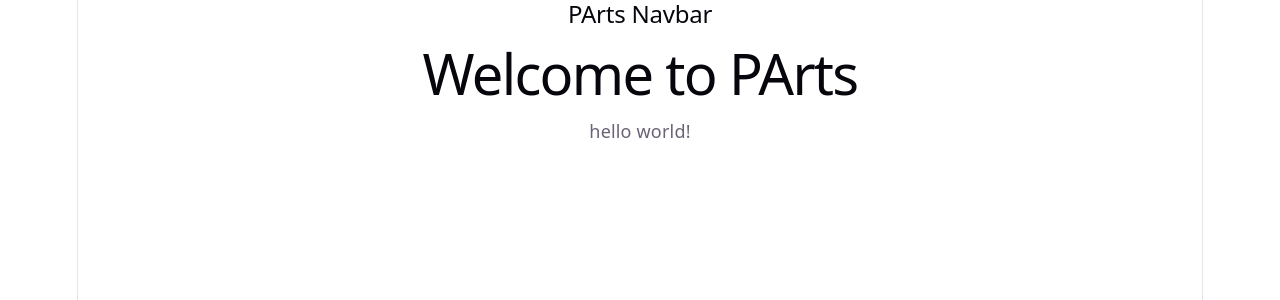
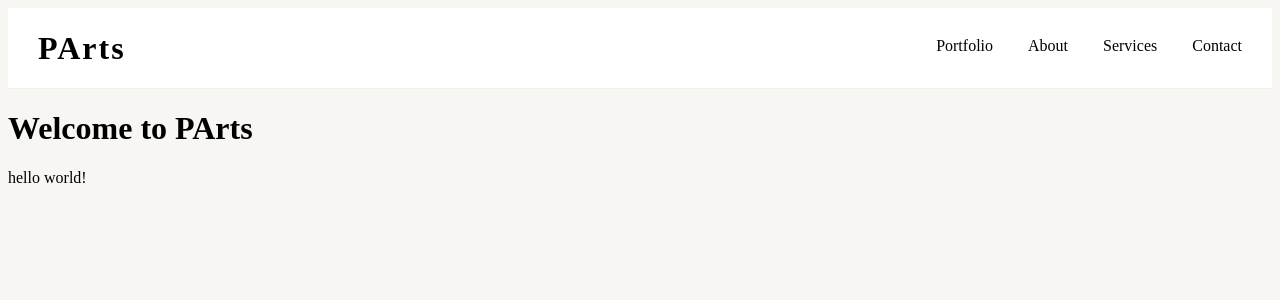
Before and after one commit to Hossein-Kelisa/PArts, a React (Vite) app in the folder client/: page / in a window 1280 px wide. Shown: the top 300 px of the page. Built offline with nearby package versions, Linux system fonts and the light colour scheme.

Commit message:
clear all styles in index.css and create Navbar component

```diff
--- /dev/null
+++ b/client/src/components/Navbar.css
@@ -0,0 +1,117 @@
+.navbar {
+  width: 100%;
+  background: white;
+
+  border-bottom: 1px solid #eee;
+  position: sticky;
+  top: 0;
+  z-index: 1000;
+}
+
+.navbar-container {
+  max-width: 1300px;
+  height: 80px;
+  margin: auto;
+  padding: 0 30px;
+  display: flex;
+  justify-content: space-between;
+  align-items: center;
+}
+
+.logo {
+  text-decoration: none;
+  color: black;
+  font-size: 2rem;
+  font-weight: bold;
+  letter-spacing: 2px;
+}
+.logo:hover {
+  scale: 1.05;
+  transition: transform 0.3s ease;
+}
+
+.nav-menu {
+  display: flex;
+  gap: 35px;
+}
+
+.nav-menu a {
+  text-decoration: none;
+  color: black;
+  font-size: 1rem;
+  position: relative;
+  padding-bottom: 5px;
+}
+
+.nav-menu a::after {
+  content: "";
+  position: absolute;
+  left: 0;
+  bottom: 0;
+  width: 0%;
+  height: 2px;
+  background: black;
+  transition: width 0.3s ease;
+}
+
+.nav-menu a:hover::after {
+  width: 100%;
+}
+
+.hamburger {
+  display: none;
+  flex-direction: column;
+  cursor: pointer;
+  gap: 6px;
+}
+
+.hamburger span {
+  width: 28px;
+  height: 3px;
+  background: black;
+  transition: 0.3s;
+}
+
+.hamburger.active span:nth-child(1) {
+  transform: rotate(45deg) translateY(12px);
+}
+
+.hamburger.active span:nth-child(2) {
+  opacity: 0;
+}
+
+.hamburger.active span:nth-child(3) {
+  transform: rotate(-45deg) translateY(-12px);
+}
+
+@media (max-width: 768px) {
+  .hamburger {
+    display: flex;
+  }
+
+  .nav-menu {
+    position: absolute;
+    top: 80px;
+    left: 0;
+    width: 100%;
+    background: white;
+    display: flex;
+    flex-direction: column;
+    align-items: center;
+    gap: 25px;
+    padding: 30px 0;
+    transform: translateY(-150%);
+    transition: 0.35s ease;
+  }
+
+  .nav-menu.active {
+    transform: translateY(0);
+  }
+}
+
+@media (max-width: 480px) {
+  .nav-menu {
+    gap: 20px;
+    padding: 20px 0;
+  }
+}
--- a/client/src/components/Navbar.jsx
+++ b/client/src/components/Navbar.jsx
@@ -1,8 +1,44 @@
+import { useState } from "react";
+import { Link } from "react-router-dom";
+import "./Navbar.css";
+
 function Navbar() {
+  const [menuOpen, setMenuOpen] = useState(false);
+
   return (
-    <nav>
-      <h2>PArts Navbar</h2>
-    </nav>
+    <header className="navbar">
+      <div className="navbar-container">
+        {/* Logo */}
+        <Link to="/" className="logo">
+          PArts
+        </Link>
+
+        {/* Hamburger */}
+        <div
+          className={`hamburger ${menuOpen ? "active" : ""}`}
+          onClick={() => setMenuOpen(!menuOpen)}
+        >
+          <span></span>
+          <span></span>
+          <span></span>
+        </div>
+
+        <nav className={menuOpen ? "nav-menu active" : "nav-menu"}>
+          <Link to="/portfolio" onClick={() => setMenuOpen(false)}>
+            Portfolio
+          </Link>
+          <Link to="/about" onClick={() => setMenuOpen(false)}>
+            About
+          </Link>
+          <Link to="/services" onClick={() => setMenuOpen(false)}>
+            Services
+          </Link>
+          <Link to="/contact" onClick={() => setMenuOpen(false)}>
+            Contact
+          </Link>
+        </nav>
+      </div>
+    </header>
   );
 }
 
--- a/client/src/index.css
+++ b/client/src/index.css
@@ -1,4 +1,4 @@
-:root {
+/* :root {
   --text: #6b6375;
   --text-h: #08060d;
   --bg: #fff;
@@ -30,7 +30,7 @@
   }
 }
 
-/* @media (prefers-color-scheme: dark) {
+@media (prefers-color-scheme: dark) {
   :root {
     --text: #9ca3af;
     --text-h: #f3f4f6;
@@ -48,14 +48,14 @@
   #social .button-icon {
     filter: invert(1) brightness(2);
   }
-} */
+}
 
 body {
   margin: 0;
 }
 
 #root {
-  width: 1126px;
+  width: 1600px;
   max-width: 100%;
   margin: 0 auto;
   text-align: center;
@@ -108,4 +108,7 @@ code {
   line-height: 135%;
   padding: 4px 8px;
   background: var(--code-bg);
+} */
+body {
+    background: #F8F6F2;
 }
```
